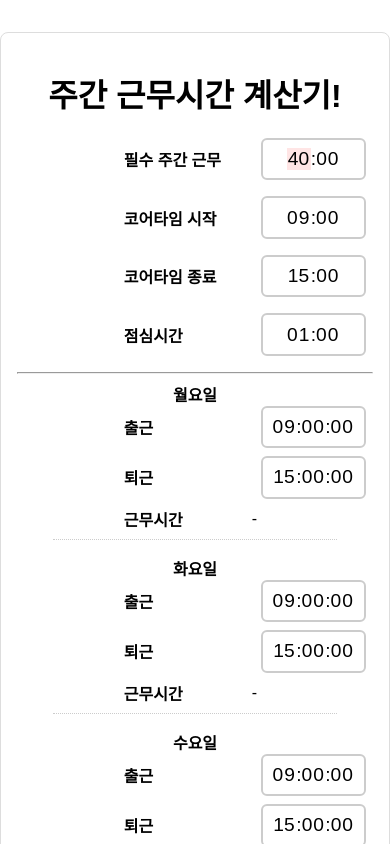
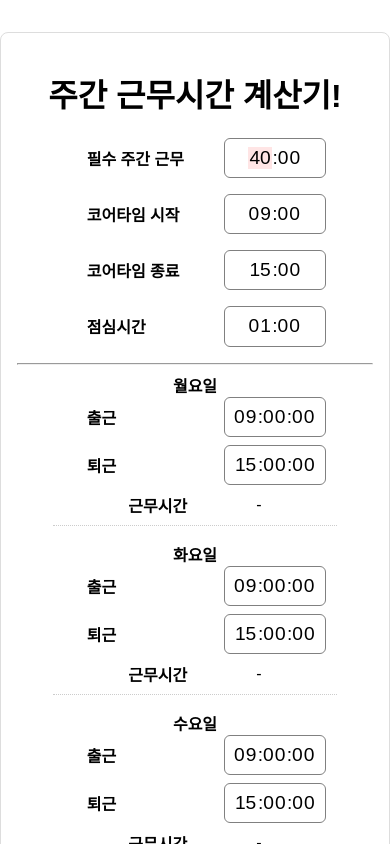
Before and after one commit to wlstjdwkd/40TimeCalculator, a React (Create React App) app in the folder frontend/time_calculator/: page / in a window 390 px wide. Shown: the top 844 px of the page. Built offline with nearby package versions, Linux system fonts and the light colour scheme.

Commit message:
fix : flexbox mobile

```diff
--- a/frontend/time_calculator/src/App.css
+++ b/frontend/time_calculator/src/App.css
@@ -5,7 +5,7 @@
 
 .timePickerBig .react-time-picker__wrapper {
   padding: 10%;
-  border: 2px solid #ccc;
+  border: 2% solid #ccc;
   border-radius: 6px;
   display: flex;
   align-items: center;
--- a/frontend/time_calculator/src/App.js
+++ b/frontend/time_calculator/src/App.js
@@ -137,8 +137,9 @@ function App() {
   const rowStyle = {
     display: 'flex',
     alignItems: 'center',
+    justifyContent: 'center', // 요소를 가로 방향으로 중앙 정렬
     marginBottom: '1rem',
-    marginLeft: '30%',
+    width: '100%', // 전체 너비를 사용하여 반응형
   };
 
   const labelStyle = {
```
